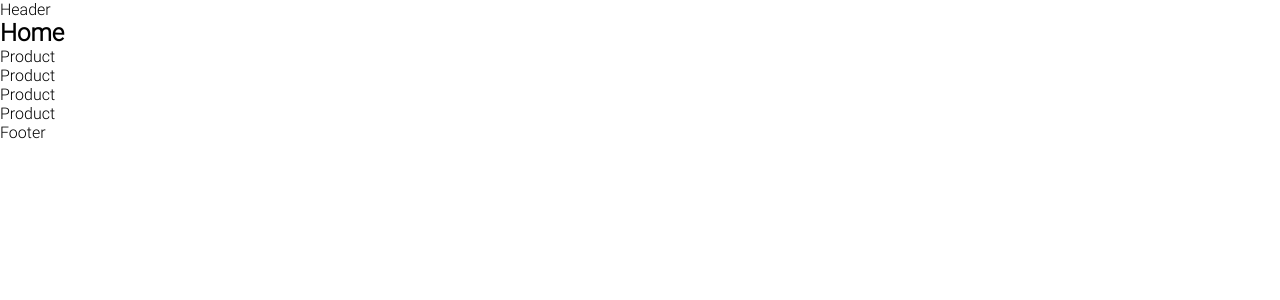
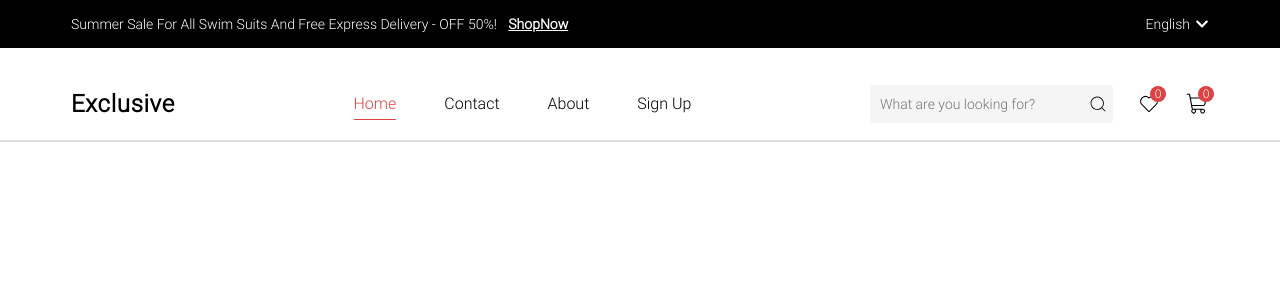
Before and after one commit to boburmirzo-brm/milliy-market, a React (Vite) app: page / in a window 1280 px wide. Shown: the top 300 px of the page. Built offline with nearby package versions, Linux system fonts and the light colour scheme.

Commit message:
abdulaziz dan

```diff
--- a/src/components/header/Header.jsx
+++ b/src/components/header/Header.jsx
@@ -1,8 +1,80 @@
 import React from 'react'
+import "../../sass/header.scss"
+
+import { FaChevronDown, FaHome, FaRegHeart, FaRegUser } from "react-icons/fa";
+import { CiSearch, CiHeart } from "react-icons/ci";
+import { PiShoppingCartLight } from "react-icons/pi";
+import { FiMenu } from "react-icons/fi";
+import { IoCartOutline } from "react-icons/io5";
+
+import { NavLink } from 'react-router-dom';
+
 
 const Header = () => {
   return (
-    <div>Header</div>
+    <>
+      <header>
+        <nav className="nav__top">
+          <div className="container nav__top__content">
+            <p>Summer Sale For All Swim Suits And Free Express Delivery - OFF 50%! <span>ShopNow</span></p>
+            <h4>English <FaChevronDown /></h4>
+          </div>
+        </nav>
+        <nav className="nav__main">
+          <div className="container nav__main__content">
+            <NavLink to="/" className="nav__logo">Exc<span>lusive</span></NavLink>
+            <div className="nav__list">
+              <NavLink to="/" className="nav__links">Home</NavLink>
+              <NavLink to="/contact" className="nav__links">Contact</NavLink>
+              <NavLink to="/about" className="nav__links">About</NavLink>
+              <NavLink to="/sing-up" className="nav__links">Sign Up</NavLink>
+            </div>
+            <div className="nav__end">
+              <div className="nav__end__content">
+                <div className="nav__search__box">
+                  <input className='search__input' type="text" placeholder='What are you looking for?' />
+                  <button className='search__button'><CiSearch /></button>
+                </div>
+                <NavLink to="/wishlist" className="nav__wishlist__link">
+                  <CiHeart />
+                  <span>0</span>
+                </NavLink>
+                <NavLink to="./cart" className="nav__cart__link">
+                  <PiShoppingCartLight />
+                  <span>0</span>
+                </NavLink>
+              </div>
+            </div>
+          </div>
+        </nav>
+      </header>
+
+      {/* NAV BOTTOM */}
+
+      <div className="nav__bottom">
+        <NavLink to="/">
+          <FaHome />
+        </NavLink>
+        <button onClick={() => setShowNavBottom(p => !p)} className="nav__bottom__btn">
+          <FiMenu />
+        </button>
+        <NavLink to="/wishlist">
+          <FaRegHeart />
+          <span className='wishlist__count'>
+            0
+          </span>
+        </NavLink>
+        <NavLink to="/cart">
+          <IoCartOutline />
+          <span className='cart__count'>
+            0
+          </span>
+        </NavLink>
+        <NavLink to="/login">
+          <FaRegUser />
+        </NavLink>
+      </div>
+    </>
   )
 }
 
--- /dev/null
+++ b/src/sass/header.scss
@@ -0,0 +1,256 @@
+@use "./reset";
+
+header {
+  position: fixed;
+  width: 100%;
+  z-index: 5;
+  top: 0;
+  .nav__top {
+    background-color: black;
+    height: 48px;
+    color: #fff;
+    @media (max-width: 570px) {
+      display: none;
+    }
+    &__content {
+      height: 100%;
+      display: flex;
+      align-items: center;
+      justify-content: space-between;
+      p {
+        font-size: 14px;
+        font-weight: 400;
+        line-height: 21px;
+        @media (max-width: 650px) {
+          font-size: 12px;
+        }
+        span {
+          font-size: 14px;
+          font-weight: 600;
+          line-height: 24px;
+          text-decoration: underline;
+          margin-left: 8px;
+          @media (max-width: 650px) {
+            font-size: 12px;
+          }
+        }
+      }
+      h4 {
+        font-size: 14px;
+        font-weight: 400;
+        line-height: 21px;
+        display: flex;
+        align-items: center;
+        gap: 5px;
+      }
+    }
+  }
+  .nav__main {
+    height: 94px;
+    background-color: #fff;
+    border-bottom: 2px solid #ddd;
+    &__content {
+      height: 100%;
+      display: flex;
+      justify-content: space-between;
+      align-items: center;
+      padding-top: 20px;
+      gap: 10px;
+      @media (max-width: 570px) {
+        padding-top: 0;
+      }
+      .nav__logo {
+        font-size: 24px;
+        font-weight: 700;
+        line-height: 24px;
+        letter-spacing: 0.03em;
+        @media (max-width: 405px) {
+          font-size: 40px;
+        }
+        @media (max-width: 355px) {
+          font-size: 28px;
+        }
+        span {
+          @media (max-width: 405px) {
+            display: none;
+          }
+        }
+      }
+      .nav__list {
+        display: flex;
+        align-items: center;
+        gap: 48px;
+        @media (max-width: 870px) {
+          display: none;
+        }
+        .nav__links {
+          font-size: 16px;
+          font-weight: 400;
+          line-height: 24px;
+          position: relative;
+          transition: all 0.5s ease-in-out;
+        }
+        .nav__links.active {
+          color: #db4444;
+        }
+        .nav__links.active::after {
+          background-color: #db4444;
+          width: 100%;
+        }
+        .nav__links::after {
+          content: "";
+          position: absolute;
+          width: 0;
+          height: 1px;
+          bottom: -4px;
+          left: 0;
+          background-color: black;
+          transition: all 0.3s ease-in-out;
+        }
+        .nav__links:hover::after {
+          width: 100%;
+        }
+      }
+      .nav__end {
+        display: flex;
+        align-items: center;
+        gap: 24px;
+        @media (max-width: 430px) {
+          gap: 4px;
+        }
+        .nav__menu__btn {
+          font-size: 24px;
+          display: flex;
+          justify-content: center;
+          align-items: center;
+          background-color: transparent;
+          border: none;
+        }
+        &__content {
+          display: flex;
+          align-items: center;
+          gap: 24px;
+        }
+        .nav__search__box {
+          width: 243px;
+          height: 38px;
+          display: flex;
+          align-items: center;
+          border-radius: 4px;
+          @media (max-width: 330px) {
+            width: 100%;
+          }
+          .search__input {
+            width: 100%;
+            height: 100%;
+            padding: 7px 10px;
+            font-size: 14px;
+            font-weight: 400;
+            line-height: 18px;
+            background-color: #f5f5f5;
+            border-radius: 4px 0 0 4px;
+            border: none;
+          }
+          .search__button {
+            height: 100%;
+            width: 34px;
+            display: flex;
+            justify-content: center;
+            align-items: center;
+            background-color: #f5f5f5;
+            border-radius: 0 4px 4px 0;
+            border: none;
+            svg {
+              font-size: 20px;
+            }
+          }
+        }
+        .nav__wishlist__link,
+        .nav__cart__link {
+          display: flex;
+          justify-content: center;
+          align-items: center;
+          font-size: 24px;
+          color: #000;
+          @media (max-width: 500px) {
+            display: none;
+          }
+        }
+        .nav__wishlist__link,
+        .nav__cart__link {
+          position: relative;
+          span {
+            position: absolute;
+            top: -6px;
+            right: -5px;
+            background-color: #db4444;
+            font-size: 12px;
+            width: 16px;
+            height: 16px;
+            display: flex;
+            justify-content: center;
+            align-items: center;
+            border-radius: 50%;
+            color: #fff;
+          }
+        }
+      }
+    }
+  }
+}
+
+.nav__bottom {
+  width: 100%;
+  height: 50px;
+  background-color: #fff;
+  position: fixed;
+  bottom: 0;
+  z-index: 40;
+  display: flex;
+  align-items: center;
+  justify-content: space-around;
+  box-shadow: 2px 2px 4px 2px rgba(0, 0, 0, 0.1);
+  display: none;
+  @media (max-width: 550px) {
+    display: flex;
+  }
+  &__btn {
+    background-color: transparent;
+    font-size: 24px;
+    display: flex;
+    justify-content: center;
+    align-items: center;
+    color: #413c3c;
+    border: none;
+  }
+  a {
+    display: flex;
+    justify-content: center;
+    align-items: center;
+    background-color: #fff;
+    font-size: 22px;
+    position: relative;
+    color: #413c3c;
+    .wishlist__count,
+    .cart__count {
+      position: absolute;
+      top: -7px;
+      right: -8px;
+      width: 16px;
+      height: 16px;
+      border-radius: 50%;
+      display: flex;
+      justify-content: center;
+      align-items: center;
+      background-color: red;
+      color: #fff;
+      font-size: 11px;
+    }
+  }
+  a:nth-child(4) {
+    font-size: 25px;
+  }
+  a.active {
+    color: #40bfff;
+  }
+}
```
Also changed, not shown: src/sass/_reset.scss (+7 -7 lines).
